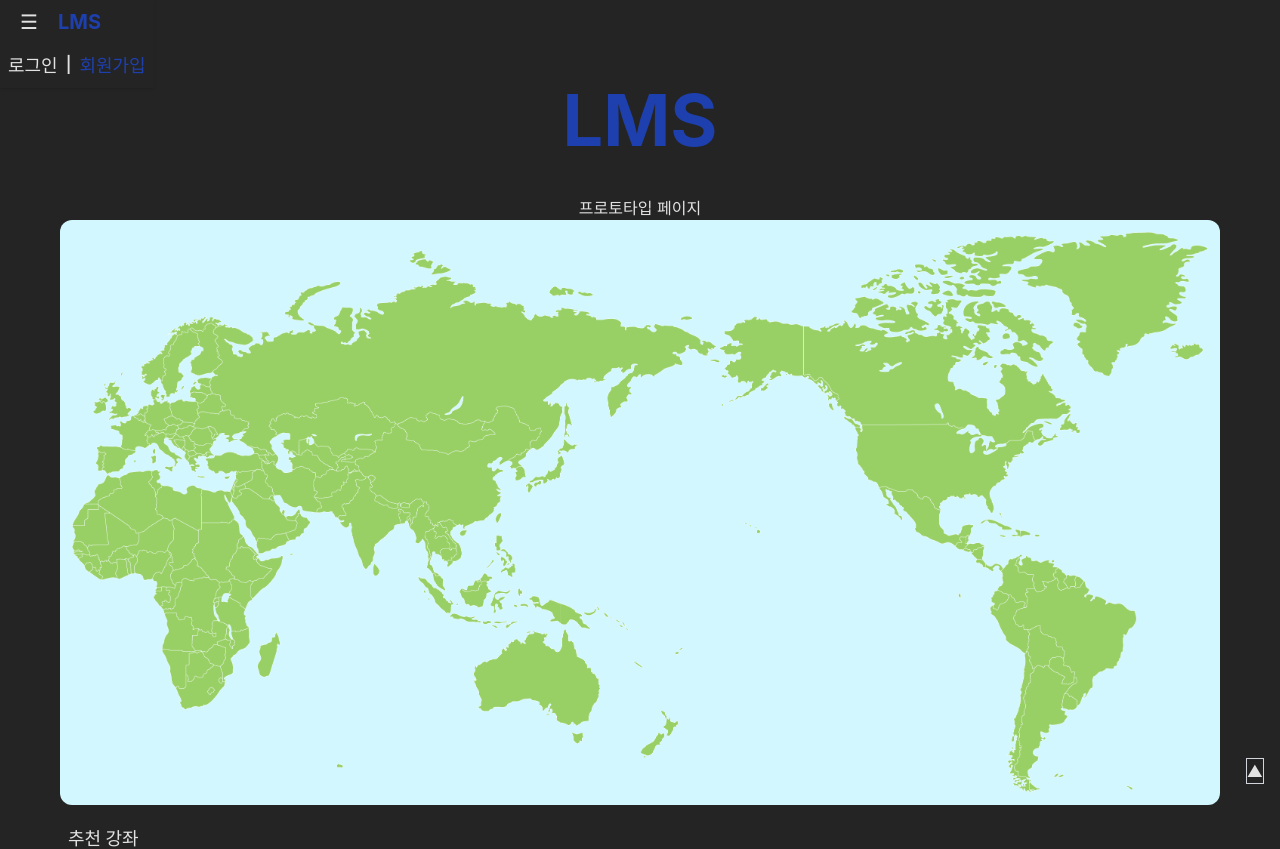
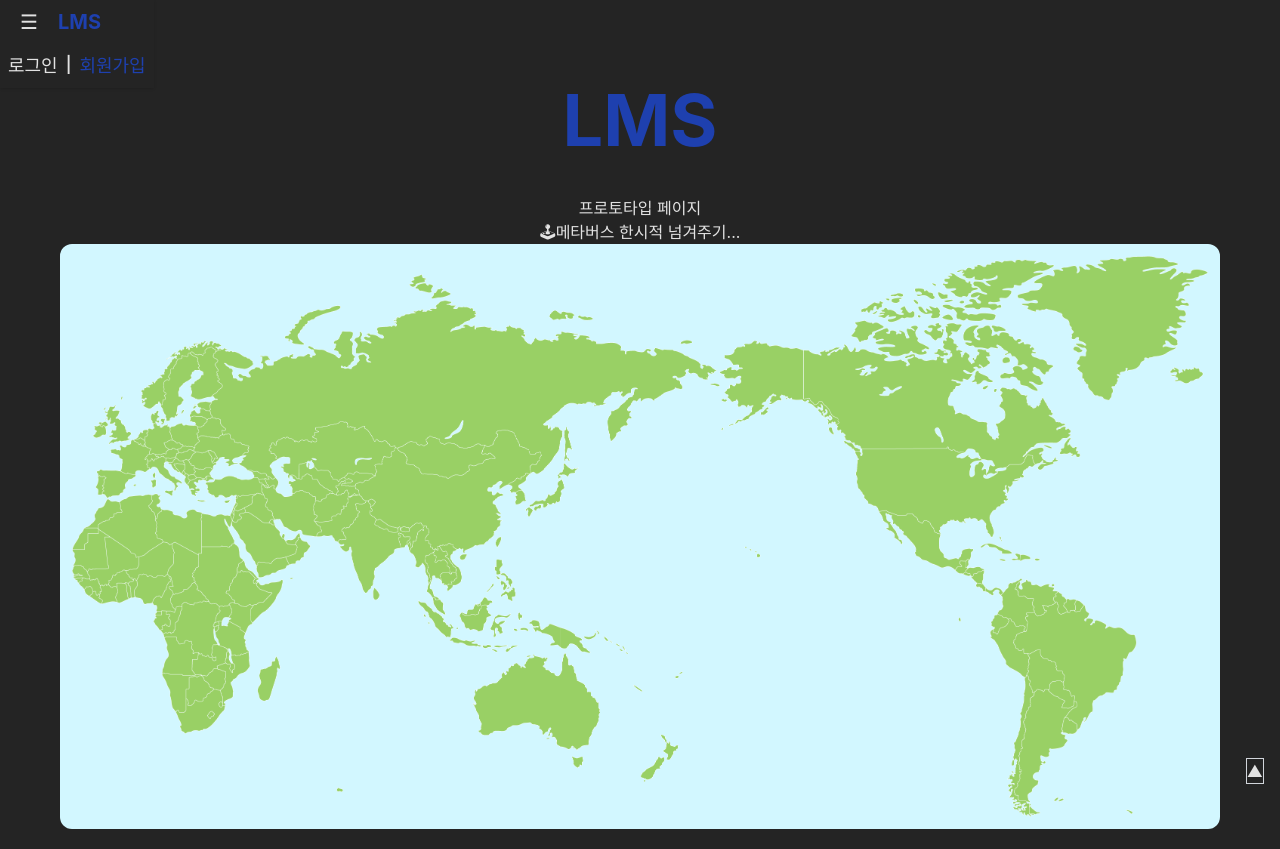
Before and after one commit to BHSylas/React, a React (Vite) app: page / in a window 1280 px wide. Shown: the top 849 px of the page. Built offline with nearby package versions, Linux system fonts and the light colour scheme.

Commit message:
small fix

```diff
--- a/src/components/unity/UnityCanvas.tsx
+++ b/src/components/unity/UnityCanvas.tsx
@@ -24,7 +24,7 @@ export function UnityCanvas() {
           streamingAssetsUrl: "/unity/StreamingAssets",
         },
         (progress: number) => console.log("Unity loading:", progress)
-      ).then((instance: any) => {
+      ).then((instance: never) => {
         // @ts-expect-error : unityInstance added to window
         window.unityInstance = instance;
       });
--- a/src/pages/user/Home.tsx
+++ b/src/pages/user/Home.tsx
@@ -1,11 +1,14 @@
+import { useNavigate } from "react-router-dom";
 import worldimg from "/worldMap.png";
 
 export default function Home() {
+  const navigate = useNavigate();
   return (
     <div className="p-7 rounded-xl">
       <header className="text-center">
         <h1 className="text-7xl text-blue-800 font-bold m-10">LMS</h1>
         <p>프로토타입 페이지</p>
+        <p className="cursor-pointer" onClick={() => {navigate("/unity-test")}}>🕹메타버스 한시적 넘겨주기...</p>
       </header>
       <div className="divider"/>
       <div className='mainboard'>
--- a/src/pages/user/UnityTestPage.tsx
+++ b/src/pages/user/UnityTestPage.tsx
@@ -1,11 +1,13 @@
 import { useEffect, useRef, useState } from "react";
 import { UnityCanvas } from "../../components/unity/UnityCanvas";
 import TestModal from "../../components/unity/TestModal";
+import { useNavigate } from "react-router-dom";
 
 export default function UnityTestPage() {
   const [tick, setTick] = useState<number>(0);
   const [modalOpened, setModalOpened] = useState<boolean>(false);
   const modalRef = useRef(false);
+  const navigate = useNavigate();
   useEffect(() => {
     // @ts-expect-error : onUnityTick added to window
     window.onUnityTick = (value: number) => {
@@ -23,7 +25,10 @@ export default function UnityTestPage() {
 
   return (
     <div>
-      <div className="text-center text-3xl font-bold">{tick}</div>
+      <div className="flex justify-between">
+        <div className="text-center text-3xl font-bold">{tick}</div>
+        <div className="text-3xl font-bold cursor-pointer ml-4 rounded-xl border border-gray-300 px-6" onClick={() => {setModalOpened(false); navigate("/");}}>←</div>
+      </div>
       <UnityCanvas />
       {modalOpened && (
         <TestModal onClose={() => {
```
